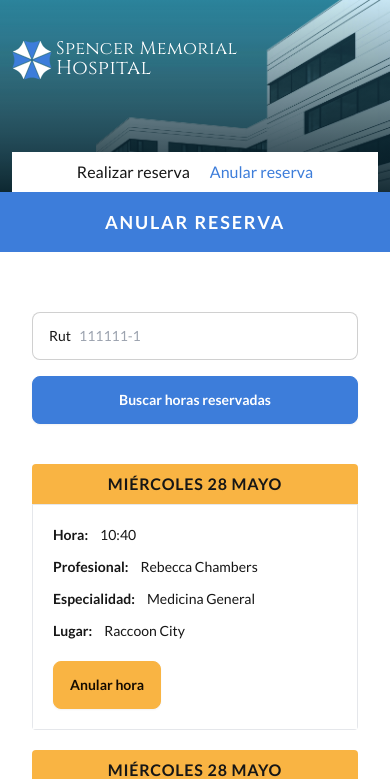
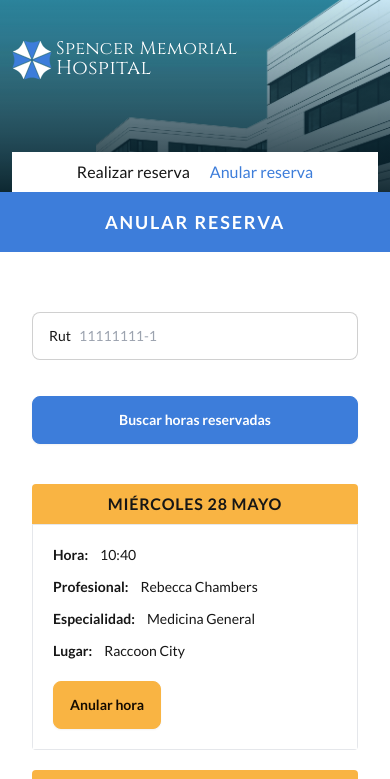
Before and after one commit to pandaman404/reserva-horas-front, a React (Vite) app: page /anular-hora in a window 390 px wide. Shown: the top 779 px of the page. Built offline with nearby package versions, Linux system fonts and the light colour scheme.

Commit message:
feat: se agrega validación de ruts en formularios

```diff
--- a/src/components/forms/TextField.tsx
+++ b/src/components/forms/TextField.tsx
@@ -13,6 +13,7 @@ type TextFieldProps<T extends FieldValues> = {
   placeholder?: string;
   register: UseFormRegister<T>;
   errors: FieldErrors<T>;
+  fnCustomValidation?: (value: string) => boolean | string;
 };
 
 const TextField = <T extends FieldValues>({
@@ -21,6 +22,7 @@ const TextField = <T extends FieldValues>({
   placeholder,
   register,
   errors,
+  fnCustomValidation,
 }: TextFieldProps<T>) => {
   const capitalizeName = capitalizeText(name);
 
@@ -33,6 +35,12 @@ const TextField = <T extends FieldValues>({
         placeholder={placeholder}
         {...register(name, {
           required: `${capitalizeName} es requerido`,
+          validate: (fieldValue) => {
+            if (fnCustomValidation) {
+              return fnCustomValidation(fieldValue);
+            }
+            return true;
+          },
         })}
       />
       {errors[name] && (
--- a/src/features/cancel-patient-booking/components/CancelBookingForm.tsx
+++ b/src/features/cancel-patient-booking/components/CancelBookingForm.tsx
@@ -2,6 +2,7 @@ import { SubmitHandler, useForm } from 'react-hook-form';
 import TextField from '@/components/forms/TextField';
 import SubmitButton from '@/components/forms/SubmitButton';
 import { Rut } from '@/@types/user';
+import { validateRutFormat } from '@/utils/validateRut';
 
 type FormFields = {
   rut: Rut;
@@ -21,15 +22,16 @@ export const CancelBookingForm = () => {
 
   return (
     <form
-      className='mx-auto flex w-full max-w-lg flex-col gap-4 p-5 md:p-10'
+      className='mx-auto flex w-full max-w-lg flex-col gap-9 p-5 md:p-10'
       onSubmit={handleSubmit(onSubmit)}
     >
       <TextField
         type='text'
         name='rut'
-        placeholder='111111-1'
+        placeholder='11111111-1'
         register={register}
         errors={errors}
+        fnCustomValidation={validateRutFormat}
       />
       <SubmitButton
         text='Buscar horas reservadas'
--- a/src/features/patient-booking/components/PatientForm.tsx
+++ b/src/features/patient-booking/components/PatientForm.tsx
@@ -5,6 +5,7 @@ import TextField from '@/components/forms/TextField';
 import data from '@/mocks/select.json';
 import { Rut } from '@/@types/user';
 import { Booking } from '@/@types/booking';
+import { validateRutFormat } from '@/utils/validateRut';
 
 type PatientFormFields = {
   rut: Rut;
@@ -43,9 +44,10 @@ export const PatientForm = ({
       <TextField
         type='text'
         name='rut'
-        placeholder='111111-1'
+        placeholder='11111111-1'
         register={register}
         errors={errors}
+        fnCustomValidation={validateRutFormat}
       />
       <TextField
         type='email'
--- a/src/utils/format.ts
+++ b/src/utils/format.ts
@@ -2,11 +2,11 @@ import { getHours, getMinutes } from 'date-fns';
 import { format } from 'date-fns/format';
 import { es } from 'date-fns/locale';
 
-export const capitalizeText = (text: string) => {
+export function capitalizeText(text: string) {
   return text.charAt(0).toUpperCase() + text.slice(1);
-};
+}
 
-export const getValuesFromDate = (date: Date) => {
+export function getValuesFromDate(date: Date) {
   const dayOfWeek = format(date, 'EEEE', { locale: es });
   const dayOfMonth = format(date, 'd', { locale: es });
   const month = format(date, 'MMMM', { locale: es });
@@ -19,4 +19,4 @@ export const getValuesFromDate = (date: Date) => {
     year,
     hourAndMinutes,
   };
-};
+}
--- /dev/null
+++ b/src/utils/validateRut.ts
@@ -0,0 +1,46 @@
+import { Rut } from '@/@types/user';
+
+const REGEX = /^[0-9]{7,9}-[0-9kK]{1}$/; // Formato rut 11111111-1
+const SERIE = [2, 3, 4, 5, 6, 7];
+
+function confirmRutIsValid(rut: Rut): boolean {
+  if (!REGEX.test(rut)) {
+    return false;
+  }
+  return validateVerificationDigit(rut);
+}
+
+function validateVerificationDigit(rut: Rut): boolean {
+  const rutPart1: string[] = rut.split('-')[0].split('').reverse();
+  const rutPart2: string = rut.split('-')[1].toUpperCase();
+
+  let i = 0;
+  let sum = 0;
+  while (i <= rutPart1.length - 1) {
+    if (i >= SERIE.length) {
+      sum += Number(rutPart1[i]) * Number(SERIE[i % SERIE.length]);
+    } else {
+      sum += Number(rutPart1[i]) * Number(SERIE[i]);
+    }
+    i++;
+  }
+
+  const result = Math.trunc(sum / 11) * 11;
+  let verificationDigit: number | string = 11 - Math.abs(sum - result);
+
+  if (verificationDigit === 11) {
+    verificationDigit = 0;
+  }
+  if (verificationDigit === 10) {
+    verificationDigit = 'K';
+  }
+
+  return rutPart2 === verificationDigit.toString();
+}
+
+export function validateRutFormat(rut: string): boolean | string {
+  return (
+    confirmRutIsValid(rut) ||
+    'Porfavor ingrese un rut válido con formato 11111111-1'
+  );
+}
```
